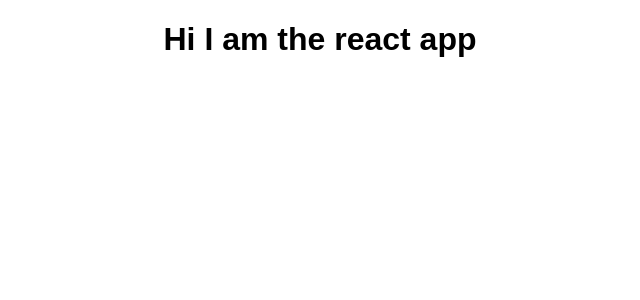
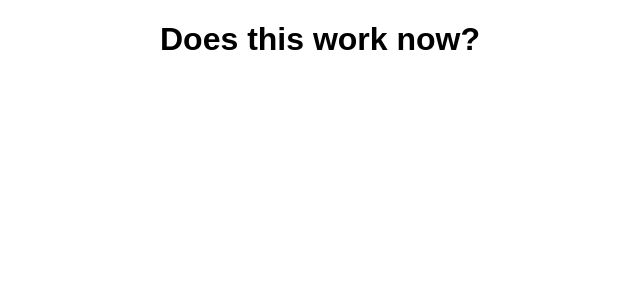
Before and after one commit to lucianboatright/React_training, a React (Create React App) app: page / in a window 1280 px wide. Shown: the top 300 px of the page, without its empty margins (320-960 px from the left). Built offline with nearby package versions, Linux system fonts and the light colour scheme.

Commit message:
showing two ways to render/compile react components

```diff
--- a/src/App.js
+++ b/src/App.js
@@ -3,11 +3,13 @@
 
 class App extends Component {
   render() {
-    return (
-      <div className="App">
-        <h1>Hi I am the react app</h1>
-      </div>
-    );
+    // return (
+      // <div className="App">
+      //   <h1>Hi I am the react app</h1>
+      // </div>
+    // );
+    return React.createElement('div', {className: 'App'}, React.createElement('h1', null, 'Does this work now?'));
+
   }
 }
 
```
